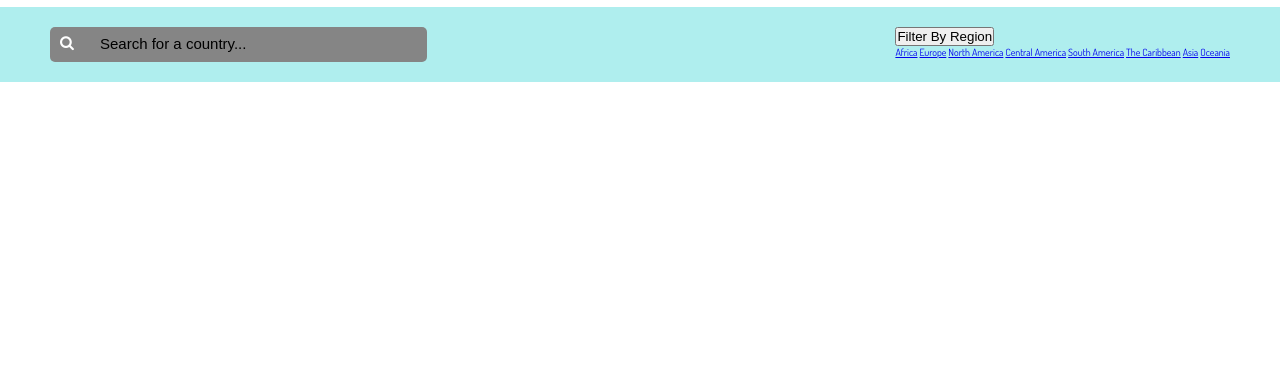
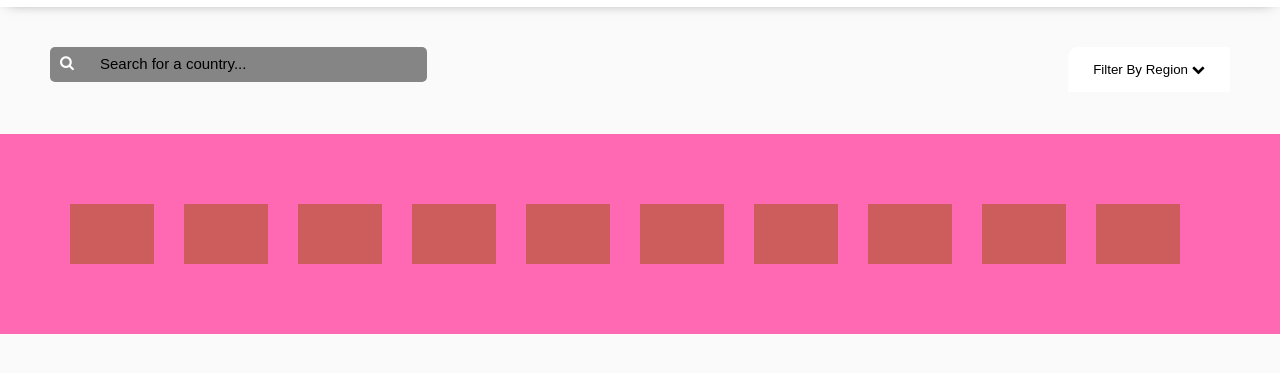
Before and after one commit to JonasAnn/Kountrify, a website: page client/index.html in a window 1280 px wide. Shown: the part 113-486 px from the top of the page. Drawn offline with Linux system fonts and the light colour scheme.

Commit message:
Feat: Completed the dropdown

```diff
--- a/client/index.html
+++ b/client/index.html
@@ -32,7 +32,9 @@
                 <label for="form__seacrh"></label>
              </div>
              <div class="form__dropdown--box">
-                <button class="form__dropdown--btn">Filter By Region</button>
+                <button class="form__dropdown--btn">Filter By Region
+                    <span><i class="fa fa-chevron-down dropdown__icon" aria-hidden="true"></i></span>
+                </button>
                 <div class="form__dropdown--content">
                   <a href="#" class=" form__dropdown--link africa">Africa</a>
                   <a href="#" class=" form__dropdown--link europe">Europe</a>
@@ -45,6 +47,18 @@
                 </div>
              </div>
         </div>
+        <section class="country__section">
+            <div class="g"></div>
+            <div class="g"></div>
+            <div class="g"></div>
+            <div class="g"></div>
+            <div class="g"></div>
+            <div class="g"></div>
+            <div class="g"></div>
+            <div class="g"></div>
+            <div class="g"></div>
+            <div class="g"></div>
+        </section>
     </main>
  </body>
 </html>
--- a/client/sass/base/_base.scss
+++ b/client/sass/base/_base.scss
@@ -19,3 +19,6 @@ html{
     //     font-size: 75%;
     // }
 }
+body{
+    background-color: $color-gray-light;
+}
--- /dev/null
+++ b/client/sass/components/_country.scss
@@ -0,0 +1,15 @@
+.country{
+    &__section{
+        padding: 7rem;
+        background-color: hotpink;
+        width: 100%;
+        @include flexBetween;
+
+    }
+}
+.g{
+    width: 30%;
+    background-color: indianred;
+    padding: 30px;
+    margin-right: 3rem;
+}
--- a/client/sass/components/_form.scss
+++ b/client/sass/components/_form.scss
@@ -1,10 +1,12 @@
 .form{
     &__box{
         @include flexBetween;
-        background-color: paleturquoise;
+        // background-color: paleturquoise;
         width: 100%;
-        padding: 2rem 5rem;
+        padding: 4rem 5rem;
     }
+
+//Search bar design
     &__search--box{
         position: relative;
     }
@@ -32,3 +34,32 @@
         font-size: 1.5rem;
     }
 }
+
+//Dropdown Design
+.form__dropdown{
+    &--box{
+        position: relative;
+    }
+    &--content{
+        position: absolute;
+        display: none;
+    }
+    &--link{
+        text-decoration: none;
+        display: block;
+        padding: 1.5rem 2.5rem;
+        background-color: $color-white;
+        font-size: 1.5rem;
+        font-weight: 600;
+        &:last-child{
+            border-bottom-right-radius: 10px;
+        }
+    }
+    &--btn{
+        padding: 1.5rem 2.5rem;
+        border: none;
+        background-color: $color-white;
+        border-top-left-radius: 10px;
+        margin-bottom: .2rem;
+    }
+}
--- a/client/sass/layout/_navbar.scss
+++ b/client/sass/layout/_navbar.scss
@@ -1,7 +1,7 @@
 .navbar{
     height: 15vh;
     @include flexBetween;
-    box-shadow: 0 8px 14px -8px rgba($color-black,0.75);
+    box-shadow: 0 1px 14px -8px rgba($color-black,0.75);
     width: 100%;
     padding: 1rem 5rem;
     &__logo--box{
--- a/client/sass/main.scss
+++ b/client/sass/main.scss
@@ -4,6 +4,7 @@
 @import "./base/base";
 @import "./base/typography";
 
+@import "./components/country";
 @import "./components/form";
 
 @import "./layout/header";
```
Also changed, not shown: client/css/style.css.
